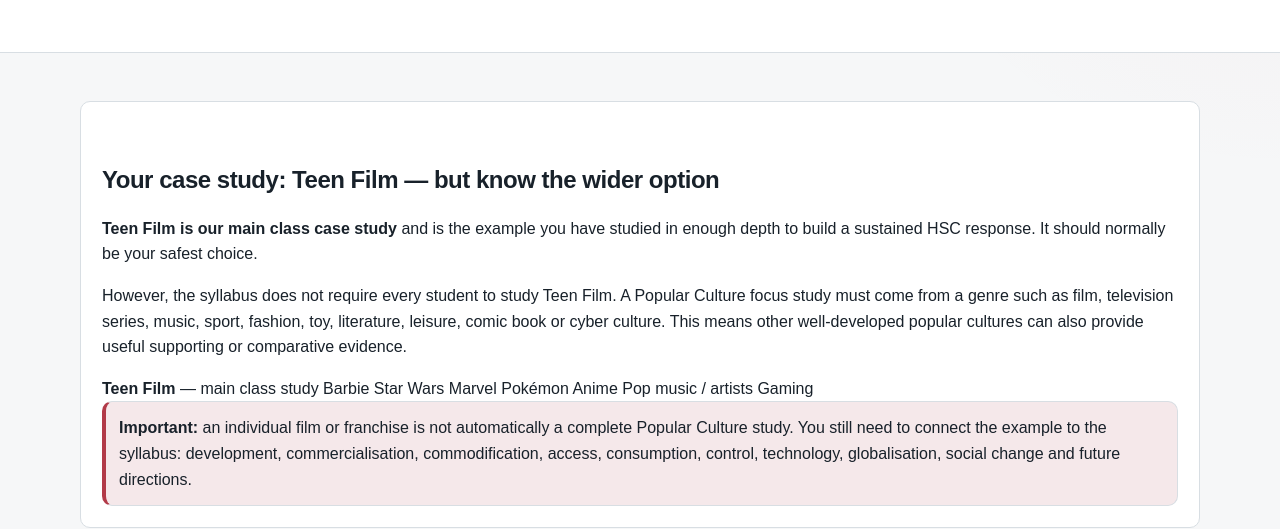
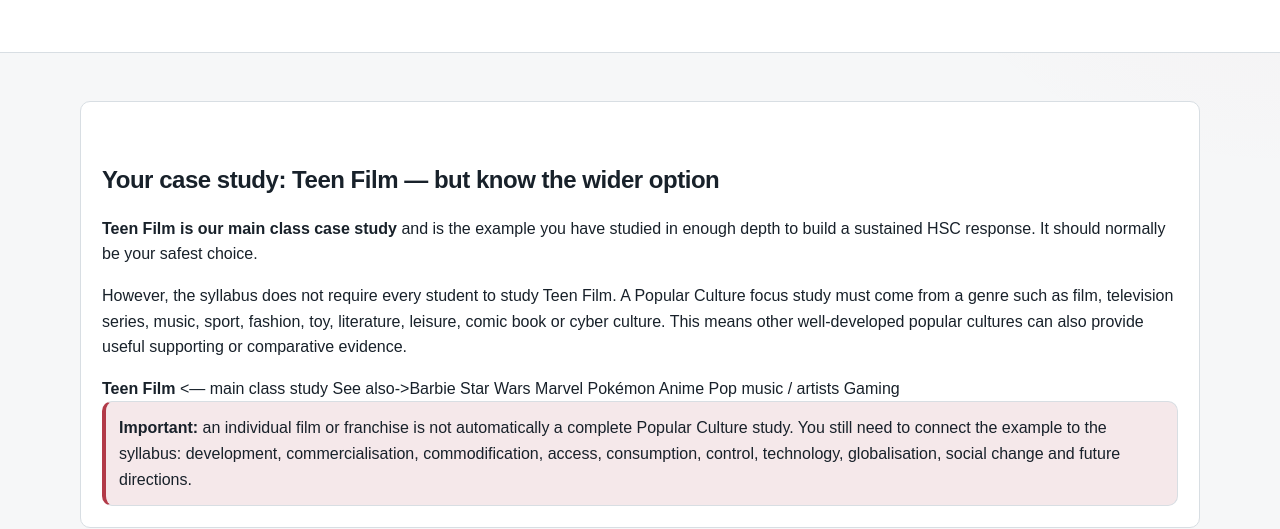
Before and after one commit to tristanforsyth/stage6revision, a plain HTML site: page society-culture/popular-culture.html in a window 1280 px wide. Shown: the part 273-802 px from the top of the page. Drawn offline with Linux system fonts and the light colour scheme.

Commit message:
Update Teen Film section in popular culture

```diff
--- a/society-culture/popular-culture.html
+++ b/society-culture/popular-culture.html
@@ -5,8 +5,8 @@
 <p><b>Teen Film is our main class case study</b> and is the example you have studied in enough depth to build a sustained HSC response. It should normally be your safest choice.</p>
 <p>However, the syllabus does not require every student to study Teen Film. A Popular Culture focus study must come from a genre such as film, television series, music, sport, fashion, toy, literature, leisure, comic book or cyber culture. This means other well-developed popular cultures can also provide useful supporting or comparative evidence.</p>
 <div class="example-strip">
-<span><b>Teen Film</b> — main class study</span>
-<span>Barbie</span>
+<span><b>Teen Film</b> <— main class study</span>
+<span>See also->Barbie</span>
 <span>Star Wars</span>
 <span>Marvel</span>
 <span>Pokémon</span>
```
